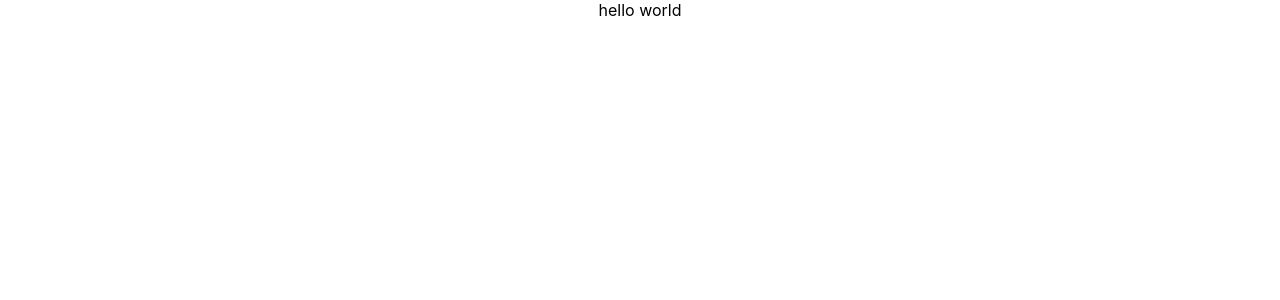
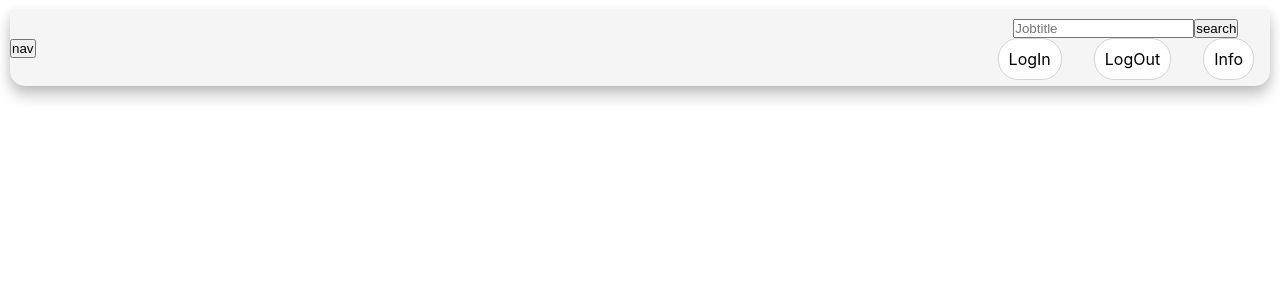
Before and after one commit to sevilcankiz/bewerbungsportal_frontend, a React (Create React App) app: page / in a window 1280 px wide. Shown: the top 300 px of the page. Built offline with nearby package versions, Linux system fonts and the light colour scheme.

Commit message:
am Header gearbeitet

```diff
--- a/package.json
+++ b/package.json
@@ -8,6 +8,7 @@
     "@testing-library/user-event": "^13.5.0",
     "react": "^18.2.0",
     "react-dom": "^18.2.0",
+    "react-router-dom": "^6.4.2",
     "react-scripts": "5.0.1",
     "web-vitals": "^2.1.4"
   },
--- a/src/App.css
+++ b/src/App.css
@@ -1,38 +1,15 @@
+* {
+  margin: 0;
+  padding: 0;
+  box-sizing: border-box;
+}
+
+*,
+*::before,
+*::after {
+ box-sizing: inherit;
+}
+
 .App {
   text-align: center;
 }
-
-.App-logo {
-  height: 40vmin;
-  pointer-events: none;
-}
-
-@media (prefers-reduced-motion: no-preference) {
-  .App-logo {
-    animation: App-logo-spin infinite 20s linear;
-  }
-}
-
-.App-header {
-  background-color: #282c34;
-  min-height: 100vh;
-  display: flex;
-  flex-direction: column;
-  align-items: center;
-  justify-content: center;
-  font-size: calc(10px + 2vmin);
-  color: white;
-}
-
-.App-link {
-  color: #61dafb;
-}
-
-@keyframes App-logo-spin {
-  from {
-    transform: rotate(0deg);
-  }
-  to {
-    transform: rotate(360deg);
-  }
-}
--- a/src/App.js
+++ b/src/App.js
@@ -1,9 +1,10 @@
 import './App.css';
+import Header from "./Components/Header";
 
 function App() {
   return (
     <div className="App">
-      hello world
+      <Header />
     </div>
   );
 }
--- /dev/null
+++ b/src/Components/Header.js
@@ -0,0 +1,33 @@
+import React from 'react'
+import { useState } from 'react';
+import { NavLink } from "react-router-dom";
+import "../Styles/header.css";
+
+export default function Header() {
+    const [isHamburger, setHamburger] = useState(false);
+
+  return (
+
+    <nav className="menu">
+        <button class="menu-button" onClick={() => {
+            setHamburger(!isHamburger)}}>
+            nav
+        </button>
+        <div class={ isHamburger ? "nav-menu expanded" : "nav-menu" }>
+            <input className="search" type="text" placeholder="Jobtitle"></input>
+            <button>search</button>
+            <ul>
+
+                    <li>LogIn</li>
+
+
+                    <li>LogOut</li>
+
+
+                    <li>Info</li>
+
+            </ul>
+        </div>
+    </nav>
+  )
+}
--- /dev/null
+++ b/src/Styles/header.css
@@ -0,0 +1,120 @@
+.menu {
+    position: relative;
+    display: flex;
+    align-items: center;
+    height: 60px;
+    padding: 0.5rem 0rem;
+    background-color: whitesmoke;
+    color: black;
+    border-bottom-left-radius: 15px;
+    border-bottom-right-radius: 15px;
+    box-shadow: 0 2px 10px rgb(0 0 0 / 10%), 0 10px 15px rgb(0 0 0 / 20%);
+    margin:10px 10px 20px 10px;
+}
+
+.brand-name {
+
+text-decoration: none;
+color: black;
+font-family: 'Gabriola', cursive;
+font-size: 1.7rem;
+margin-left: 1rem;
+}
+
+a {
+color: gray;
+}
+
+.nav-menu {
+margin-left: auto;
+}
+
+.nav-menu ul {
+display: flex;
+list-style: none;
+padding: 0;
+}
+
+.nav-menu li {
+list-style-type: none;
+margin: 0 1rem;
+border-radius: 20px;
+padding: 10px;
+background-color: white;
+border: 1px solid lightgray;
+}
+
+.nav-menu li:hover {
+box-shadow: 0 2px 5px rgba(0, 0, 0, 0.1);
+}
+
+.NavLink {
+text-decoration: none;
+display: block;
+width: 100%;
+}
+
+.burger-button {
+border: 0;
+height: 40px;
+width: 40px;
+padding: 0.5rem;
+border-radius: 50%;
+/* background-color: #1b8024;  */
+background-image: white;
+cursor: pointer;
+transition: background-color 0.2s ease-in-out;
+position: absolute;
+top: 50%;
+right: 25px;
+transform: translateY(-50%);
+display: none;
+}
+
+.burger-button:hover {
+background-color: #97C8EB;
+}
+
+.active {
+color: black;
+list-style-type: none;
+}
+
+  @media screen and (max-width: 850px) {
+    .burger-button {
+      display: block;
+    }
+
+    .nav-menu ul {
+      flex-direction: column;
+      position: absolute;
+      top: 60px;
+      left: 0;
+      width: 100%;
+      height: calc(100vh - 60px);
+      background-color: rgb(255, 255, 255);
+      border-top: 1px solid black;
+      display: none;
+    }
+
+    .nav-menu li {
+      text-align: center;
+      margin: 0;
+    }
+
+    a {
+      color: black;
+      width: 100%;
+      padding: 1.5rem 0;
+    }
+
+    .nav-menu li:hover {
+      background-color: #eee;
+    }
+
+    .nav-menu.expanded ul {
+      display: block;
+      z-index: 1;
+      transition: all 0.2s ease-out;
+    }
+  }
```
Also changed, not shown: src/Components/Footer.js (added), src/Components/Main.js (added), src/Styles/footer.css (added), src/Styles/main.css (added), 1 other file (tests, documents, lock files or other folders).
